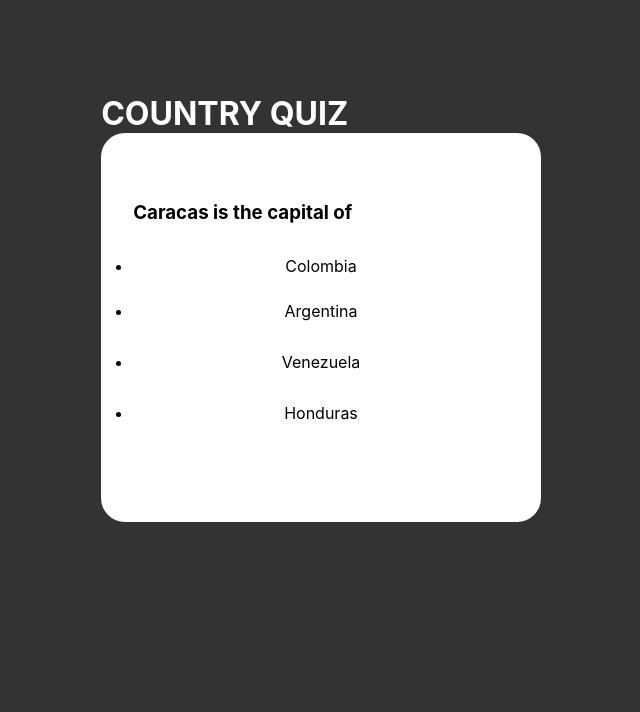
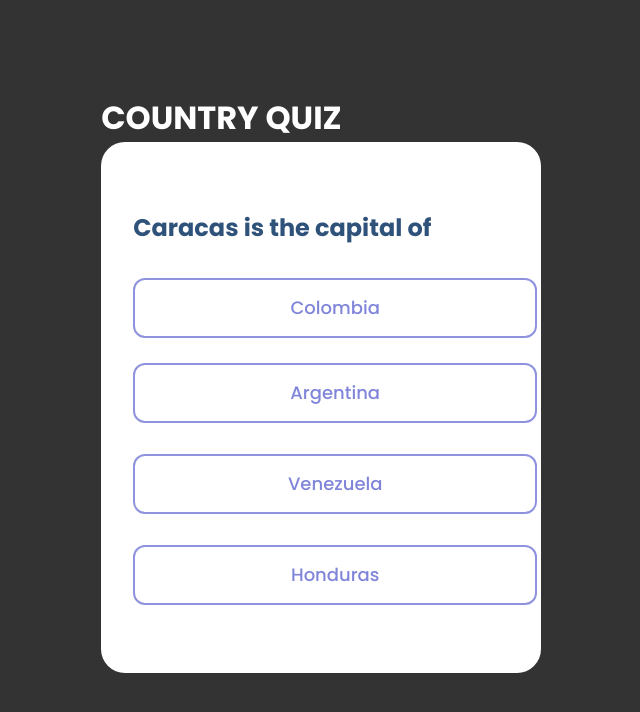
Before and after one commit to Jsifontez/country-quiz-devchallenge, a React (Create React App) app: page / in a window 1280 px wide. Shown: the top 712 px of the page, without its empty margins (319-959 px from the left). Built offline with nearby package versions, Linux system fonts and the light colour scheme.

Commit message:
feat: Add styles to fonts

```diff
--- a/src/App.css
+++ b/src/App.css
@@ -16,6 +16,7 @@
 h1 {
   margin: 0;
   color: white;
+  font-weight: 700;
 }
 
 .quiz__modal {
@@ -28,20 +29,36 @@ h1 {
 
 h3 {
   margin: 0;
+  font-size: 24px;
+  font-weight: 700;
+  line-height: 36px;
   margin-bottom: 32px;
   text-align: justify;
+  color: hsl(212,44.7%,33.3%);
 }
 
 .quiz__modal > ul {
   margin: 0;
   padding: 0;
+  font-weight: 500;
+  list-style-type: none;
 }
 
 .quiz__modal ul li {
-  /*height: 56px;*/
-  margin-bottom: 31px
+  width: 400px;
+  height: 56px;
+  font-size: 18px;
+  line-height: 56px;
+  margin-bottom: 31px;
+  border-radius: 12px;
+  color: hsla(236.8, 54.4%, 59.6%, .8);
+  border: 2px solid hsla(236.8, 54.4%, 59.6%, .7);
 }
 
 .quiz__modal ul li:first-child {
   margin-bottom: 25px;
 }
+
+.quiz__modal ul li:last-child {
+  margin-bottom: 0;
+}
--- a/src/index.css
+++ b/src/index.css
@@ -1,8 +1,8 @@
+@import url('https://fonts.googleapis.com/css2?family=Poppins:wght@500;600;700&display=swap');
+
 body {
   margin: 0;
-  font-family: -apple-system, BlinkMacSystemFont, 'Segoe UI', 'Roboto', 'Oxygen',
-    'Ubuntu', 'Cantarell', 'Fira Sans', 'Droid Sans', 'Helvetica Neue',
-    sans-serif;
+  font-family: 'Poppins', sans-serif;
   -webkit-font-smoothing: antialiased;
   -moz-osx-font-smoothing: grayscale;
   height: 100vh;
```
